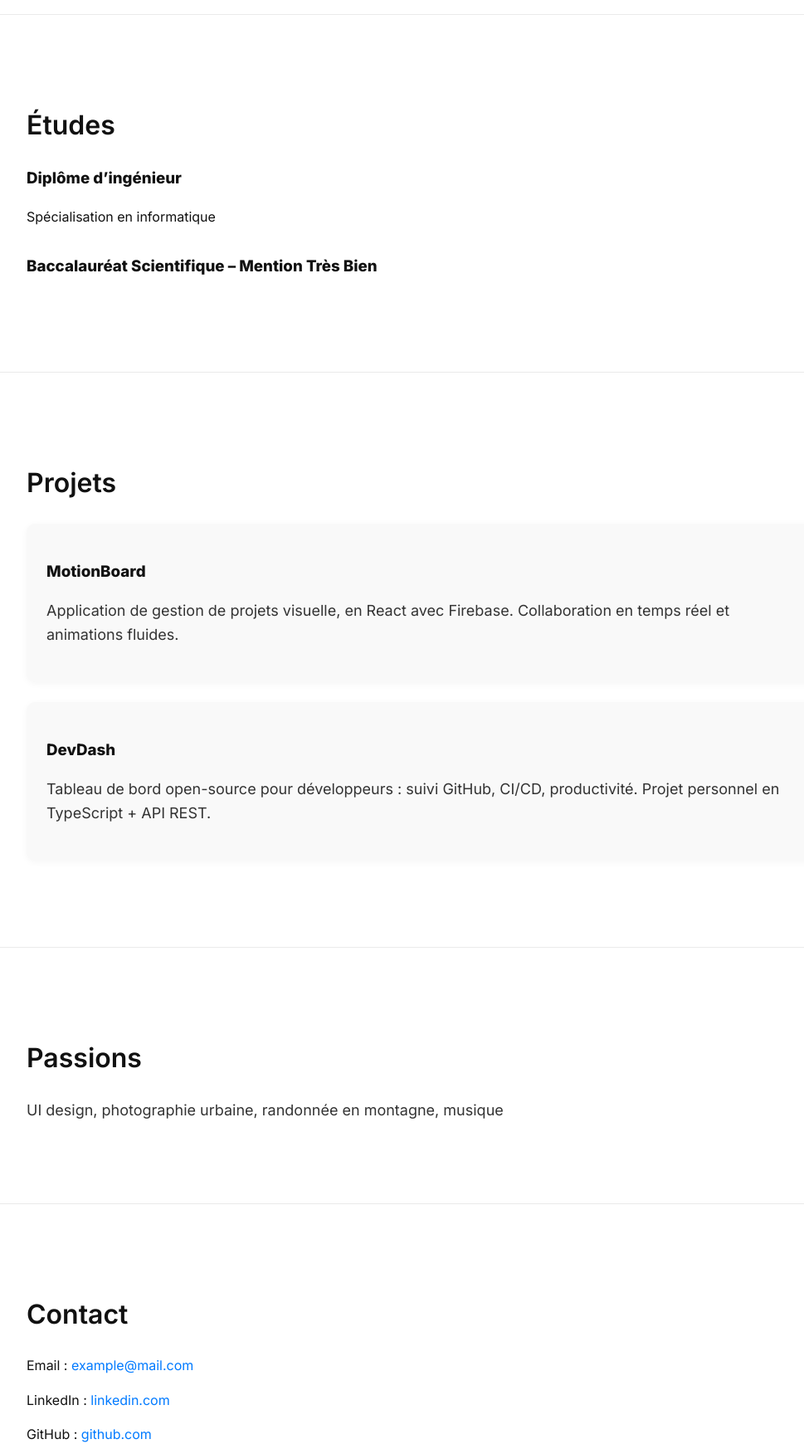
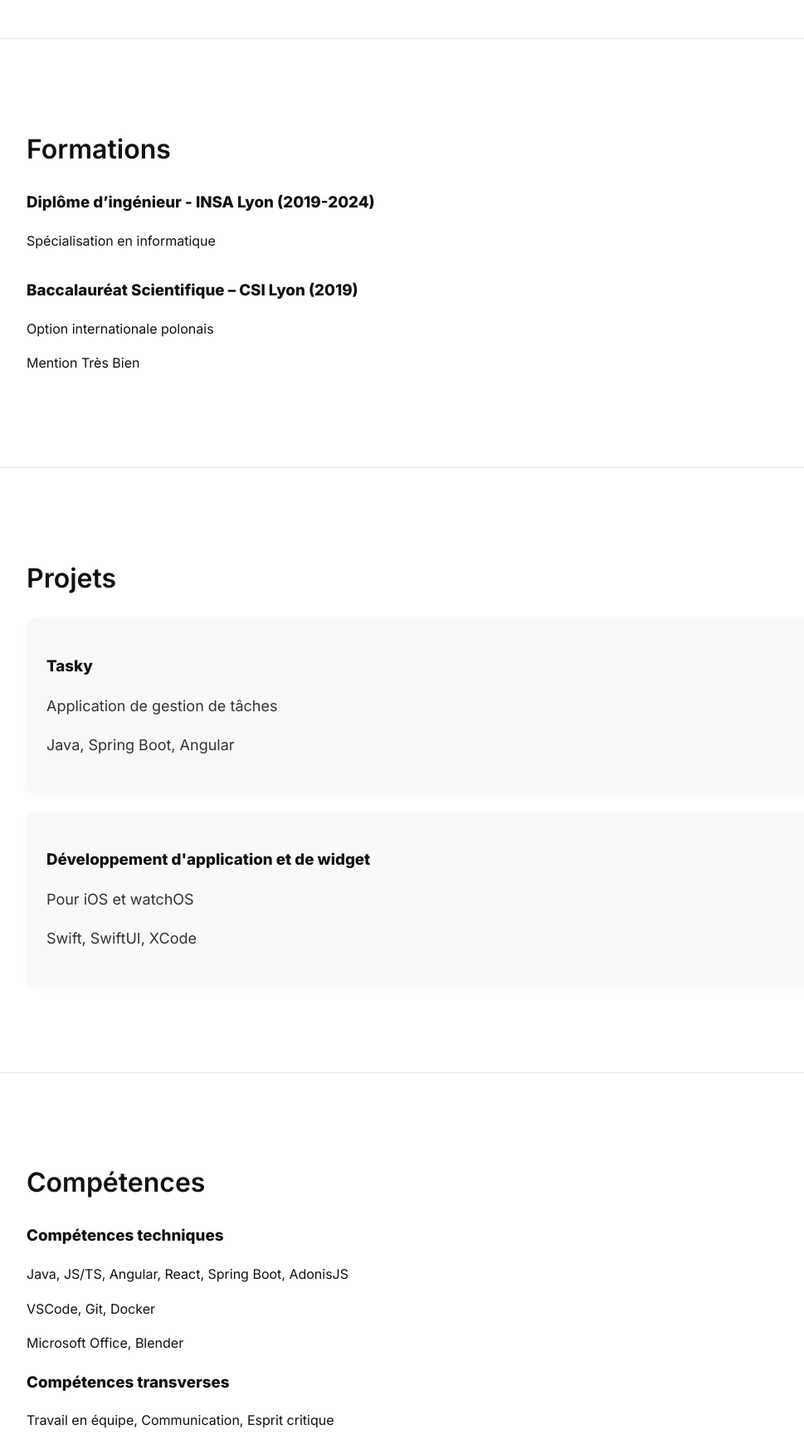
Before and after one commit to maxszo/maxszo.github.io, a plain HTML site: page index.html in a window 1280 px wide. Shown: the part 1060-2800 px from the top of the page at 83% size, without its empty margins (128-1097 px from the left). Drawn offline with nearby package versions, Linux system fonts and the light colour scheme.

Commit message:
feat: improve content

```diff
--- a/index.html
+++ b/index.html
@@ -3,7 +3,7 @@
 <head>
   <meta charset="UTF-8">
   <meta name="viewport" content="width=device-width, initial-scale=1.0">
-  <title>Max Szostkiewicz – Ingénieur Informatique</title>
+  <title>Max Szostkiewicz</title>
   <link rel="stylesheet" href="style.css">
   <link rel="preconnect" href="https://fonts.googleapis.com">
   <link rel="preconnect" href="https://fonts.gstatic.com" crossorigin>
@@ -17,8 +17,10 @@
 
   <section class="section" id="about">
     <h2 class="section-title">À propos</h2>
-    <p class="section-content">Ingénieur passionné par le développement web, l'accessibilité et l'expérience utilisateur. J’aime concevoir des interfaces élégantes et performantes, en alliant design minimaliste et efficacité technique.</p>
-  </section>
+    <p class="section-content">
+      Ingénieur spécialisé en développement web et en sécurité informatique. Ce portfolio présente mes projets, compétences et mon parcours professionnel. C'est une manière de partager ma passion à travers mes réalisations, et de me présenter de manière informelle.
+    </p>
+    </section>
 
   <section class="section" id="experience">
     <h2 class="section-title">Expérience professionnelle</h2>
@@ -35,14 +37,16 @@
   </section>
 
   <section class="section" id="education">
-    <h2 class="section-title">Études</h2>
+    <h2 class="section-title">Formations</h2>
     <ul class="timeline">
       <li>
-        <h3>Diplôme d’ingénieur</h3>
+        <h3>Diplôme d’ingénieur - INSA Lyon (2019-2024)</h3>
         <p>Spécialisation en informatique</p>
       </li>
       <li>
-        <h3>Baccalauréat Scientifique – Mention Très Bien</h3>
+        <h3>Baccalauréat Scientifique – CSI Lyon (2019)</h3>
+        <p>Option internationale polonais</p>
+        <p>Mention Très Bien</p>
       </li>
     </ul>
   </section>
@@ -50,25 +54,44 @@
   <section class="section" id="projects">
     <h2 class="section-title">Projets</h2>
     <div class="project">
-      <h3>MotionBoard</h3>
-      <p>Application de gestion de projets visuelle, en React avec Firebase. Collaboration en temps réel et animations fluides.</p>
+      <h3>Tasky</h3>
+      <p>Application de gestion de tâches</p>
+      <p>Java, Spring Boot, Angular</p>
     </div>
     <div class="project">
-      <h3>DevDash</h3>
-      <p>Tableau de bord open-source pour développeurs : suivi GitHub, CI/CD, productivité. Projet personnel en TypeScript + API REST.</p>
+      <h3>Développement d'application et de widget</h3>
+      <p>Pour iOS et watchOS</p>
+      <p>Swift, SwiftUI, XCode</p>
+    </div>
+  </section>
+
+  <section class="section" id="skills">
+    <h2 class="section-title">Compétences</h2>
+    <div class="hard-skills">
+      <h3>Compétences techniques</h3>
+      <p>Java, JS/TS, Angular, React, Spring Boot, AdonisJS</p>
+      <p>VSCode, Git, Docker</p>
+      <p>Microsoft Office, Blender</p>
+    </div>
+    <div class="soft-skills">
+      <h3>Compétences transverses</h3>
+      <p>Travail en équipe, Communication, Esprit critique</p>
+      <p>Bilingue français-polonais, bonne maîtrise de l'anglais et notions de base en espagnol</p>
     </div>
   </section>
 
   <section class="section" id="passions">
     <h2 class="section-title">Passions</h2>
-    <p class="section-content">UI design, photographie urbaine, randonnée en montagne, musique</p>
+    <p class="section-content">Photographie urbaine, Musique, High-tech et jeux vidéos, Voyages</p>
+    <p class="section-content">Associations étudiantes : responsable communication</p>
+    <p class="section-content">Formation de secouriste PSC1</p>
   </section>
 
   <section class="section" id="contact">
     <h2 class="section-title">Contact</h2>
-    <p>Email : <a href="mailto:example@mail.com">example@mail.com</a></p>
-    <p>LinkedIn : <a href="https://linkedin.com" target="_blank">linkedin.com</a></p>
-    <p>GitHub : <a href="https://github.com" target="_blank">github.com</a></p>
+    <p>Email : <a href="mailto:max.szo123@gmail.com">max.szo123@gmail.com</a></p>
+    <p>LinkedIn : <a href="https://www.linkedin.com/in/max-szostkiewicz/" target="_blank">@max-szostkiewicz</a></p>
+    <p>GitHub : <a href="https://github.com/maxszo" target="_blank">@maxszo</a></p>
   </section>
 
   <footer>
```
